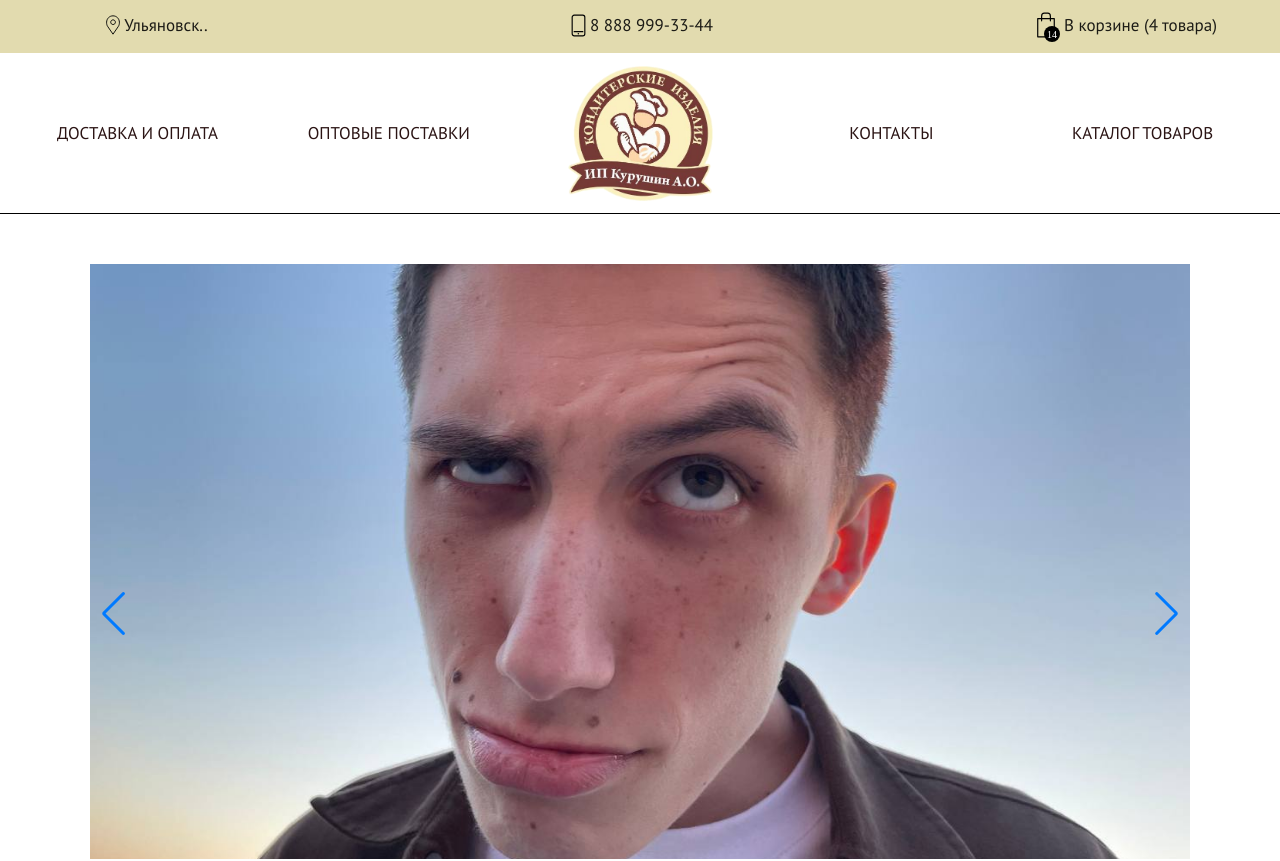
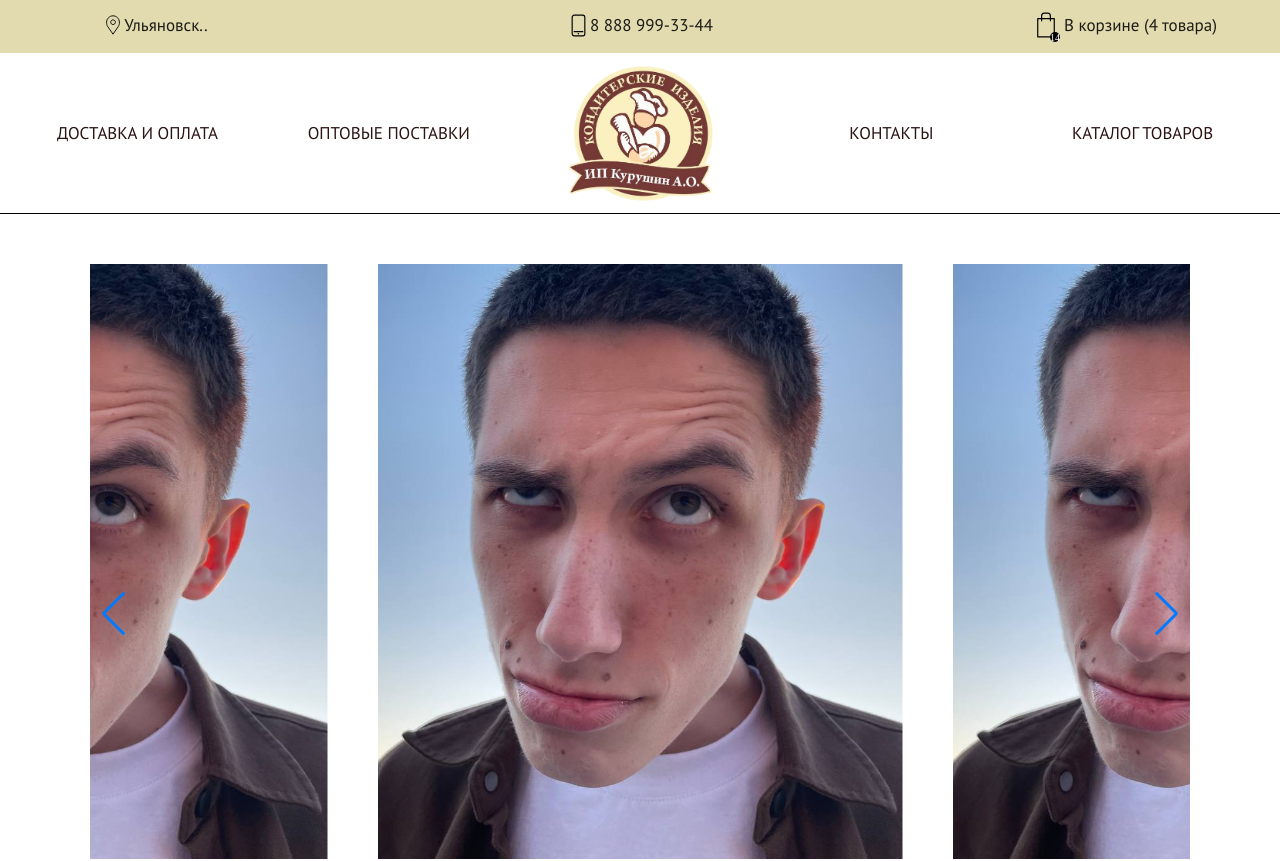
Before and after one commit to X6uddy/confectionery-frontend, a React (Create React App) app: page / in a window 1280 px wide. Shown: the top 861 px of the page. Built offline with nearby package versions, Linux system fonts and the light colour scheme.

Commit message:
Fixed page 404

```diff
--- a/src/components/pages/404.js
+++ b/src/components/pages/404.js
@@ -6,7 +6,7 @@ const Page404 = () => {
         <div>
             <ErrorMessage/>
             <p style={{'textAlign': 'center', 'fontWeight': 'bold', 'fontSize': '24px'}}>Page doesn't exist</p>
-            <Link style={{'display': 'block', 'textAlign': 'center', 'fontWeight': 'bold', 'fontSize': '24px', 'marginTop': '30px'}} to="/">Back to main page</Link>
+            <Link style={{'display': 'block', 'textAlign': 'center', 'fontWeight': 'bold', 'fontSize': '30px', 'marginTop': '20px'}} to="/">Back to main page</Link>
         </div>
     )
 }
--- a/src/components/swiper/Slider.js
+++ b/src/components/swiper/Slider.js
@@ -24,7 +24,9 @@ import card6 from './img/photo6.jpg';
 const Slider = () => {
     return(
         <Swiper
-            spaceBetween={30}
+            slidesPerView={2}
+            spaceBetween={50}
+            loop={true}
             centeredSlides={true}
             autoplay={{
             delay: 3500,
--- a/src/style/style.scss
+++ b/src/style/style.scss
@@ -22,3 +22,7 @@ body {
     margin: 0;
     padding: 0;
 }
+
+* {
+    box-sizing: border-box;
+}
```
